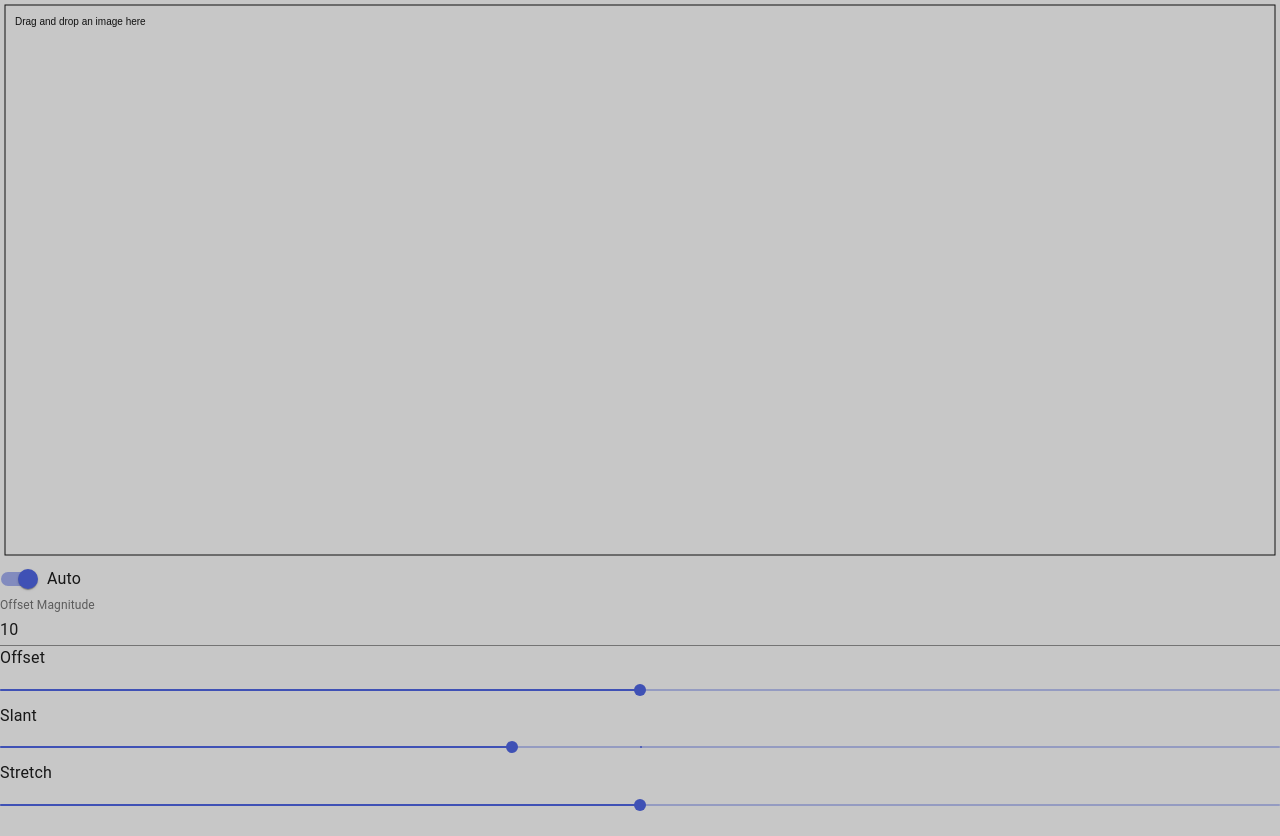
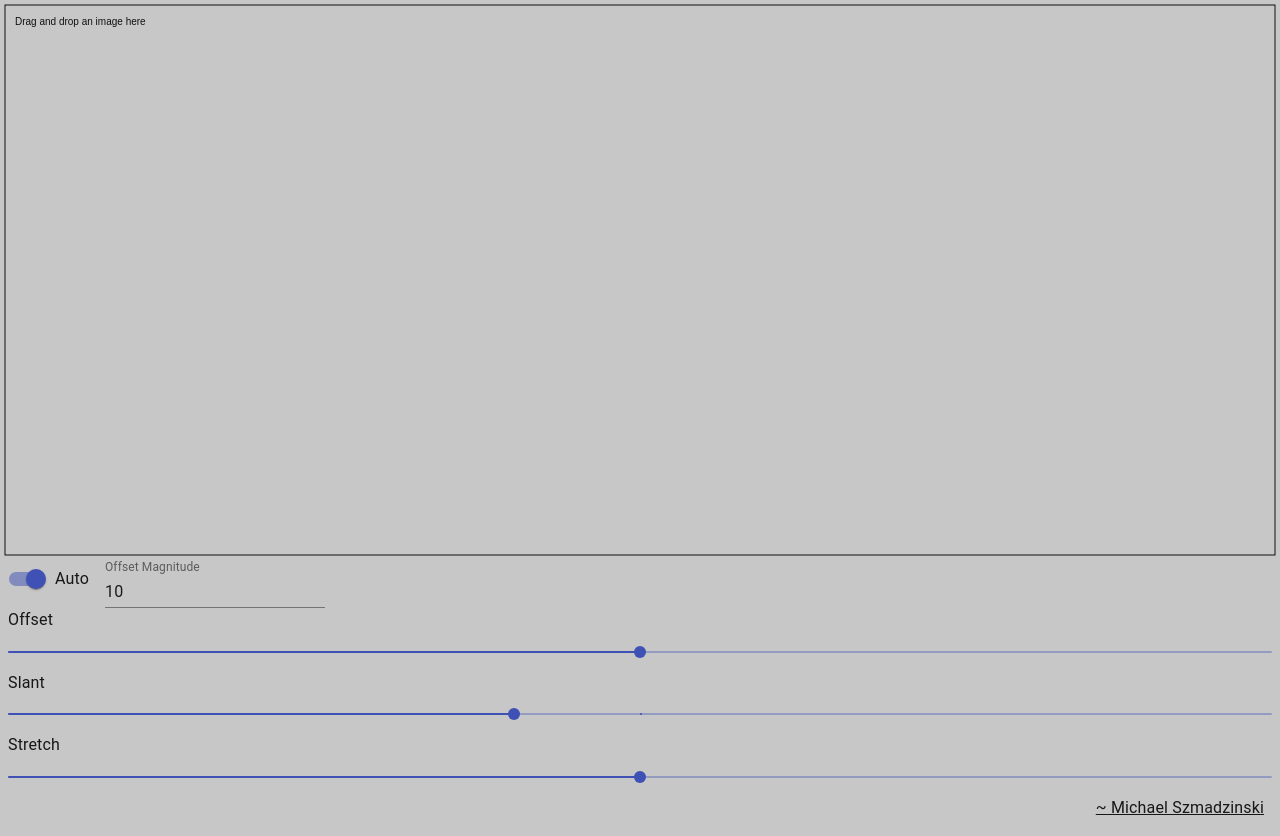
Before and after one commit to smujmaiku/unmagiceye, a React (Create React App) app: page / in a window 1280 px wide. Built offline with nearby package versions, Linux system fonts and the light colour scheme.

Commit message:
branding and pretty

```diff
--- a/src/App.tsx
+++ b/src/App.tsx
@@ -1,10 +1,19 @@
 import React from 'react';
-import { makeStyles } from '@material-ui/core';
+import { makeStyles, Typography } from '@material-ui/core';
 import { AnalyticsProvider } from './hooks/analytics';
 import Unmagic from './components/Unmagic';
 
-const useStyles = makeStyles(() => ({
-	root: {},
+const useStyles = makeStyles((theme) => ({
+	root: {
+		paddingBottom: theme.spacing(2),
+	},
+	branding: {
+		textAlign: 'right',
+		marginRight: theme.spacing(2),
+		'& a': {
+			color: 'inherit',
+		}
+	},
 }));
 
 export default function App(): JSX.Element {
@@ -14,6 +23,13 @@ export default function App(): JSX.Element {
 		<div className={classes.root}>
 			<AnalyticsProvider>
 				<Unmagic />
+				<div className={classes.branding}>
+					<a href="https://smuj.dev" target="_blank" rel="noreferrer">
+						<Typography>
+							~ Michael Szmadzinski
+						</Typography>
+					</a>
+				</div>
 			</AnalyticsProvider>
 		</div>
 	);
--- a/src/components/Unmagic.tsx
+++ b/src/components/Unmagic.tsx
@@ -7,7 +7,7 @@ const SLANT_MAG = 1000;
 const STRETCH_MAG = 10;
 const validFileTypes: string[] = ['image/jpeg', 'image/jpg', 'image/png', 'image/gif', 'image/x-icon'];
 
-const useStyles = makeStyles(() => ({
+const useStyles = makeStyles((theme) => ({
 	root: {
 		display: 'flex',
 		flexDirection: 'column',
@@ -20,8 +20,10 @@ const useStyles = makeStyles(() => ({
 		minHeight: '70vh',
 		maxHeight: '70vh',
 	},
+	form: {
+		margin: theme.spacing(0, 1)
+	}
 }));
-
 
 export default function Unmagic(): JSX.Element {
 	const classes = useStyles();
@@ -160,6 +162,7 @@ export default function Unmagic(): JSX.Element {
 					height={height}
 				/>
 			</div>
+			<div className={classes.form}>
 				<FormControlLabel
 					control={
 						<Switch
@@ -170,7 +173,6 @@ export default function Unmagic(): JSX.Element {
 					}
 					label="Auto"
 				/>
-
 				<FormControl>
 					<InputLabel>Offset Magnitude</InputLabel>
 					<Input
@@ -219,5 +221,6 @@ export default function Unmagic(): JSX.Element {
 					step={1}
 				/>
 			</div>
+		</div>
 	);
 }
```
Lines whose indentation alone changed are shown as unchanged.
